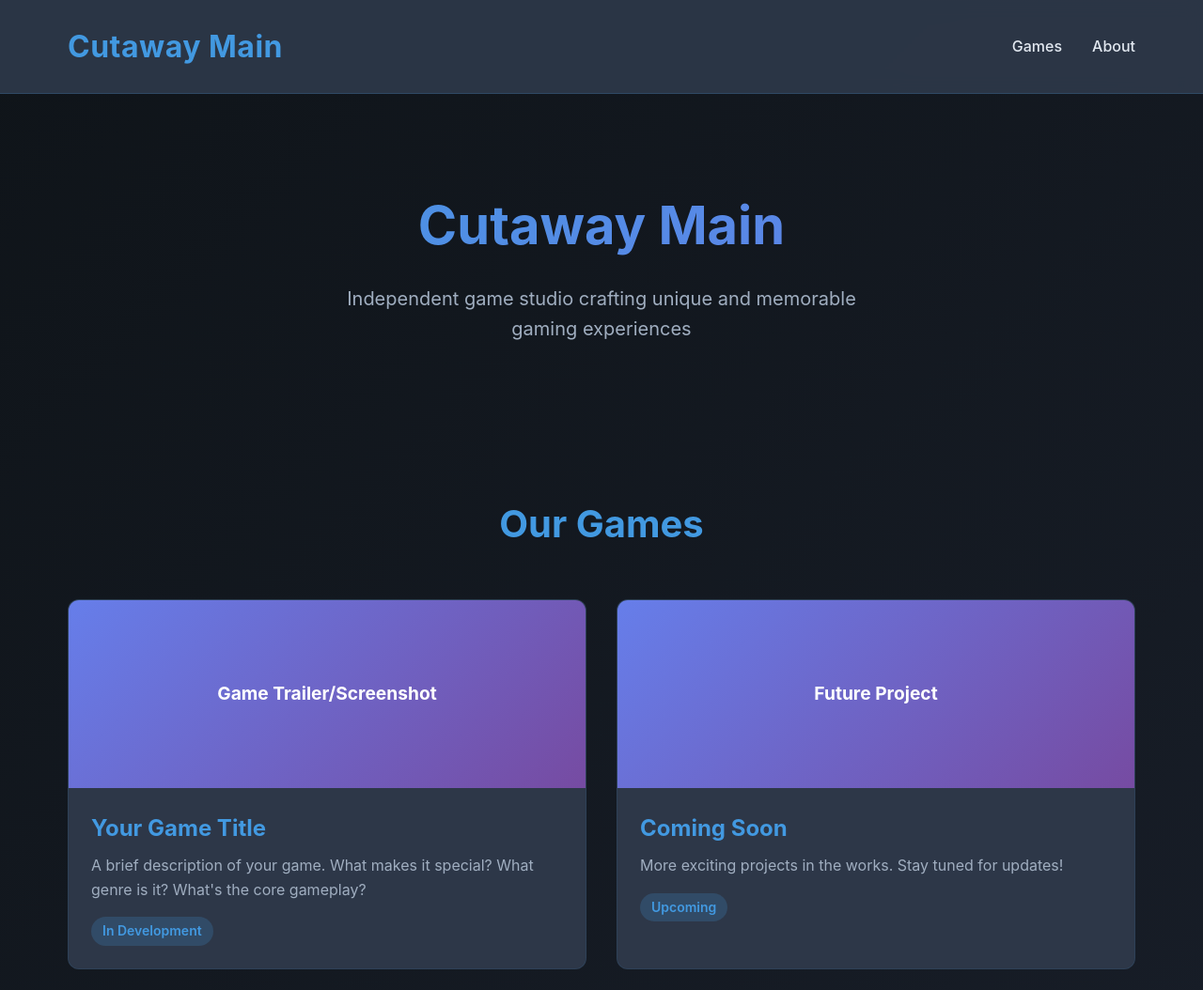
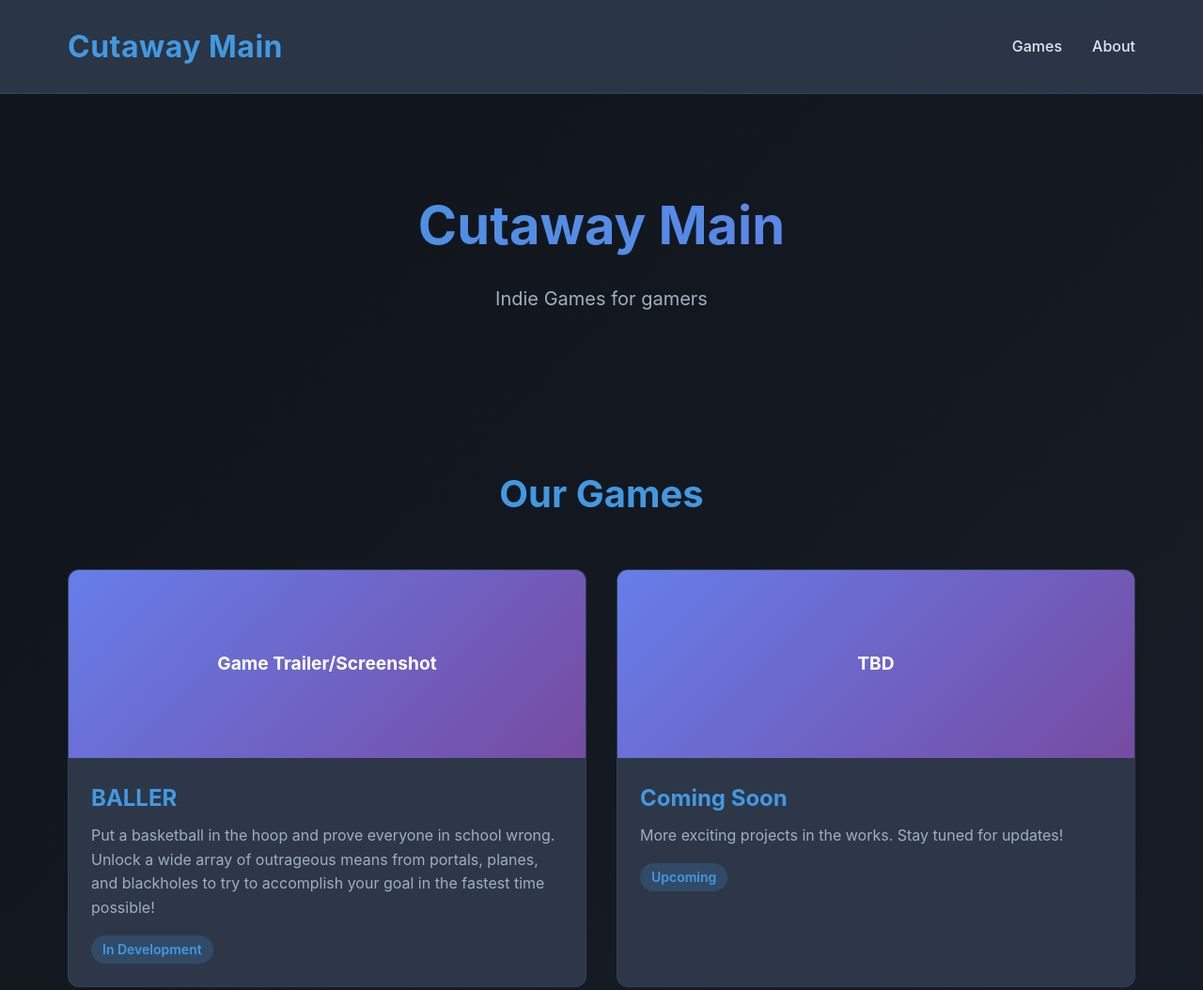
Before and after one commit to Bryan-Wang-105/CutawayMain_Website, a plain HTML site: page index.html in a window 1280 px wide. Shown: the top 1054 px of the page at 94% size. Drawn offline with Linux system fonts and the light colour scheme.

Commit message:
Update game descriptions and titles in index.html

```diff
--- a/index.html
+++ b/index.html
@@ -309,7 +309,7 @@
 
     <section class="hero">
         <h1>Cutaway Main</h1>
-        <p>Independent game studio crafting unique and memorable gaming experiences</p>
+        <p>Indie Games for gamers</p>
     </section>
 
     <div class="container">
@@ -319,15 +319,15 @@
                 <div class="game-card">
                     <div class="game-image">Game Trailer/Screenshot</div>
                     <div class="game-content">
-                        <h3>Your Game Title</h3>
-                        <p>A brief description of your game. What makes it special? What genre is it? What's the core gameplay?</p>
+                        <h3>BALLER</h3>
+                        <p>Put a basketball in the hoop and prove everyone in school wrong. Unlock a wide array of outrageous means from portals, planes, and blackholes to try to accomplish your goal in the fastest time possible!</p>
                         <span class="game-status">In Development</span>
                     </div>
                 </div>
 
                 <!-- Add more game cards as needed -->
                 <div class="game-card">
-                    <div class="game-image">Future Project</div>
+                    <div class="game-image">TBD</div>
                     <div class="game-content">
                         <h3>Coming Soon</h3>
                         <p>More exciting projects in the works. Stay tuned for updates!</p>
```
